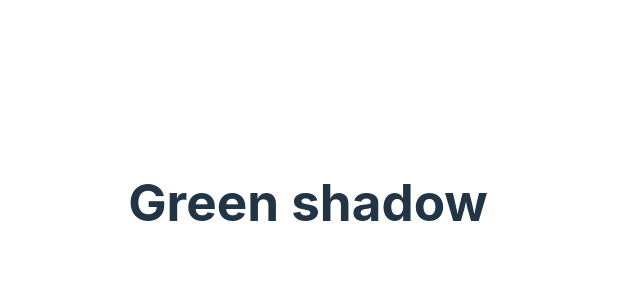
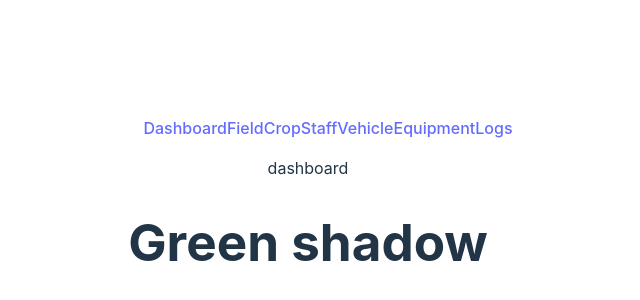
Before and after one commit to UvinduV/green-shadow-react, a React (Vite) app: page / in a window 1280 px wide. Shown: the part 198-498 px from the top of the page, without its empty margins (332-972 px from the left). Built offline with nearby package versions, Linux system fonts and the light colour scheme.

Commit message:
create main navigations

```diff
--- a/package.json
+++ b/package.json
@@ -11,7 +11,8 @@
   },
   "dependencies": {
     "react": "^18.3.1",
-    "react-dom": "^18.3.1"
+    "react-dom": "^18.3.1",
+    "react-router": "^7.1.1"
   },
   "devDependencies": {
     "@eslint/js": "^9.17.0",
--- a/src/App.tsx
+++ b/src/App.tsx
@@ -1,10 +1,36 @@
 import './App.css'
+import {createBrowserRouter, RouterProvider} from "react-router";
+import {RootLayout} from "./component/RootLayout.tsx";
+import {Dashboard} from "./Pages/Dashboard.tsx";
+import {Field} from "./Pages/Field.tsx";
+import {Crop} from "./Pages/Crop.tsx";
+import {Staff} from "./Pages/Staff.tsx";
+import {Vehicle} from "./Pages/Vehicle.tsx";
+import {Equipment} from "./Pages/Equipment.tsx";
+import {MonitoringLog} from "./Pages/MonitoringLog.tsx";
 
 function App() {
+    const routes= createBrowserRouter([
+
+        {
+            path:'',
+            element:<RootLayout/>,
+            children:[
+                {path:'/',element:<Dashboard/>},
+                {path:'/crop',element:<Crop/>},
+                {path:'/field',element:<Field/>},
+                {path:'/staff',element:<Staff/>},
+                {path:'/vehicle',element:<Vehicle/>},
+                {path:'/equipment',element:<Equipment/>},
+                {path:'/logs',element:<MonitoringLog/>}
+            ]
+        }
+    ])
 
   return (
     <>
-      <h1>Green shadow</h1>
+        <RouterProvider router={routes}></RouterProvider>
+        <h1>Green shadow</h1>
     </>
   )
 }
--- /dev/null
+++ b/src/Pages/Dashboard.tsx
@@ -0,0 +1,7 @@
+export function Dashboard() {
+    return (
+        <>
+            <p>dashboard</p>
+        </>
+    )
+}
--- /dev/null
+++ b/src/component/Navigation.tsx
@@ -0,0 +1,21 @@
+import {Link} from "react-router";
+
+export function Navigation() {
+    return (
+        <>
+            <header>
+                <nav>
+                    <ul>
+                        <Link to="/">Dashboard</Link>
+                        <Link to="/field">Field</Link>
+                        <Link to="/crop">Crop</Link>
+                        <Link to="/staff">Staff</Link>
+                        <Link to="/vehicle">Vehicle</Link>
+                        <Link to="/equipment">Equipment</Link>
+                        <Link to="/logs">Logs</Link>
+                    </ul>
+                </nav>
+            </header>
+        </>
+    )
+}
--- /dev/null
+++ b/src/component/RootLayout.tsx
@@ -0,0 +1,13 @@
+import {Navigation} from "./Navigation.tsx";
+import {Outlet} from "react-router";
+
+export function RootLayout() {
+    return (
+        <>
+            <header>
+                <Navigation></Navigation>
+                <Outlet></Outlet>
+            </header>
+        </>
+    )
+}
```
Also changed, not shown: 1 other file (tests, documents, lock files or other folders).
